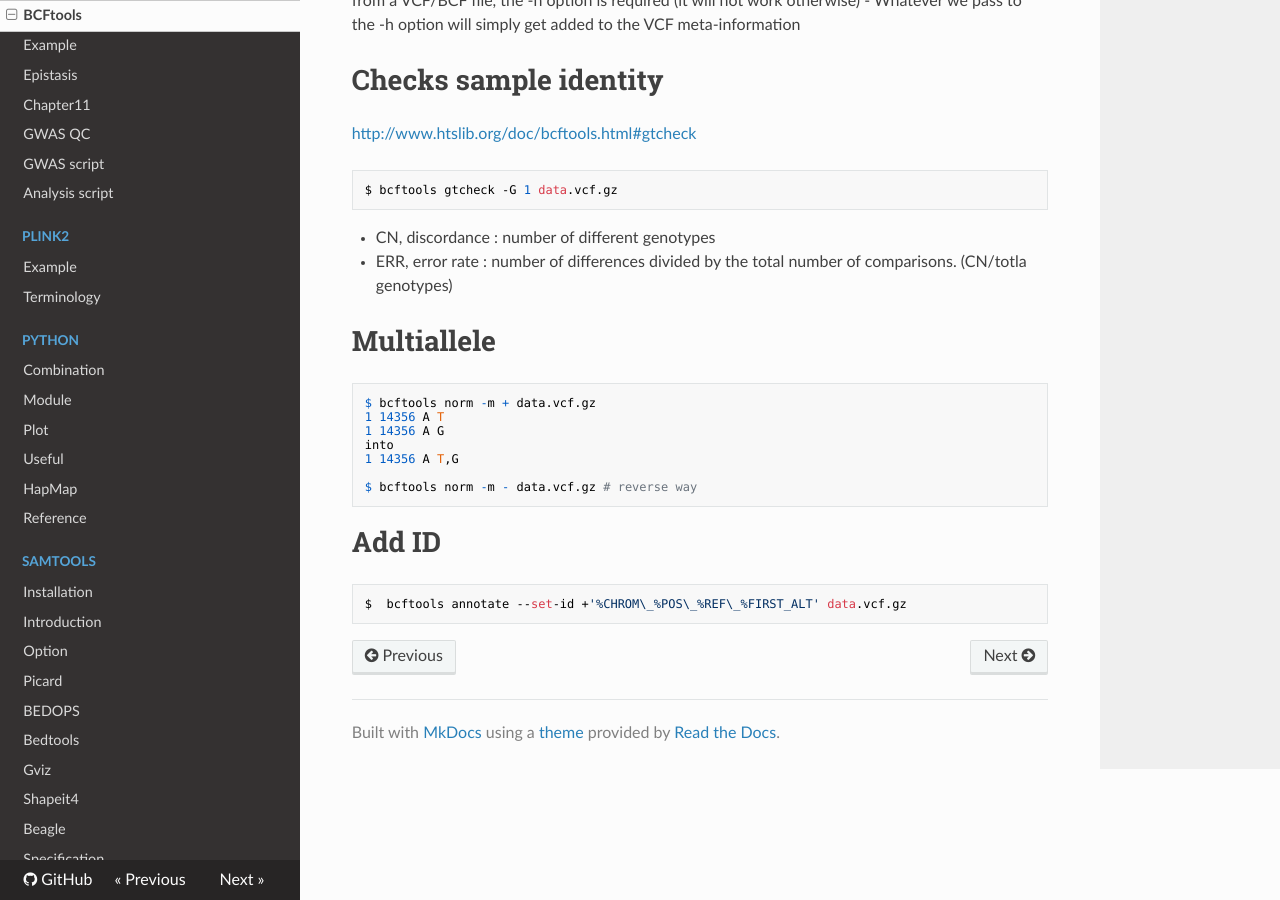
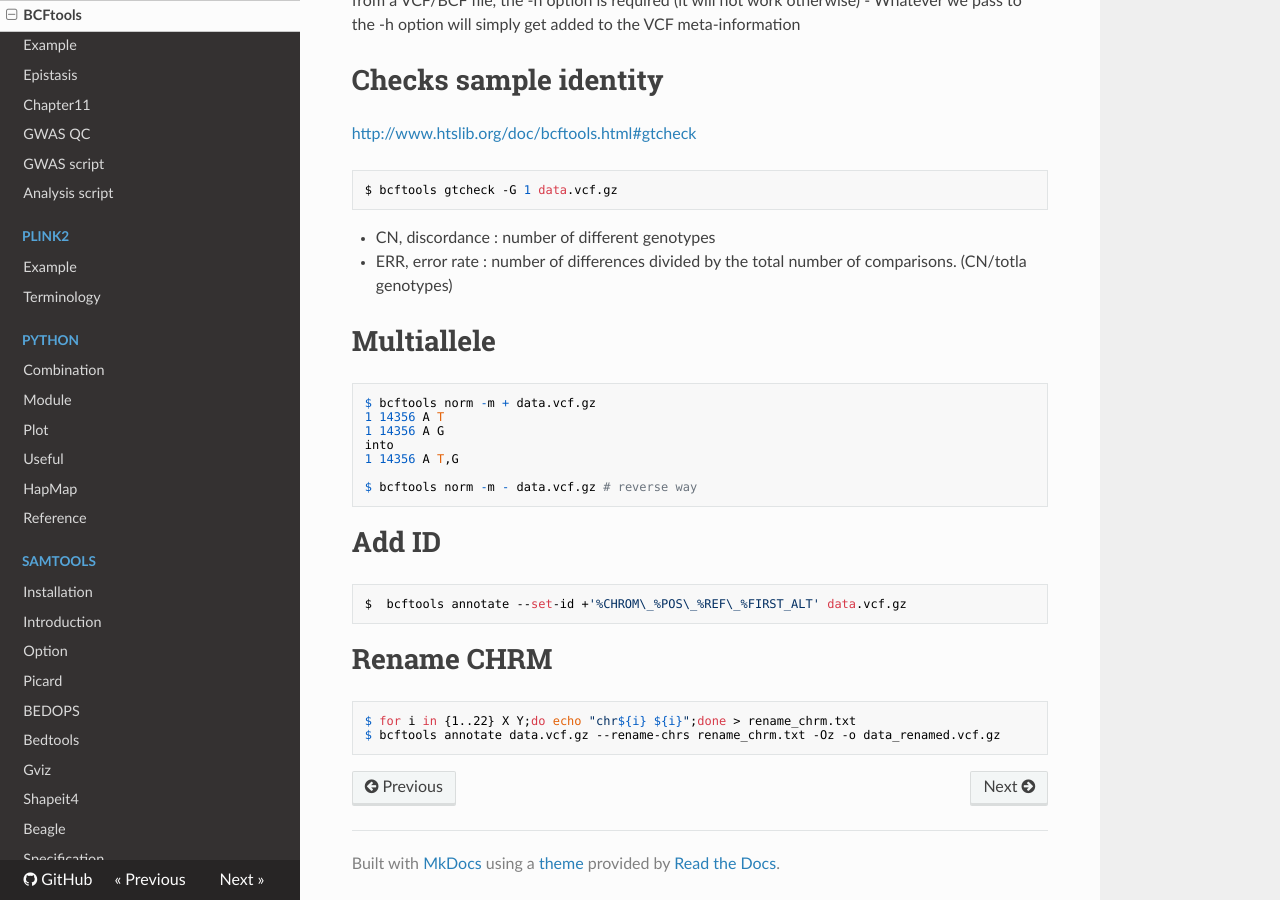
Before and after one commit to WonyoungCho/plink, an MkDocs documentation site: the page built from docs/bcftools_mani.md, in a window 1280 px wide and 900 px high, scrolled down 2906 px. Built offline with MkDocs 1.6.1, drawn with Linux system fonts in a browser that asks for light colours; nearby versions of some CDN libraries; old or Windows-style settings are respelled for this version of MkDocs.

Commit message:
Update bcftools_mani.md

````diff
--- a/docs/bcftools_mani.md
+++ b/docs/bcftools_mani.md
@@ -145,3 +145,9 @@ $ bcftools norm -m - data.vcf.gz # reverse way
 ```
 $  bcftools annotate --set-id +'%CHROM\_%POS\_%REF\_%FIRST_ALT' data.vcf.gz
 ```
+
+# Rename CHRM
+```
+$ for i in {1..22} X Y;do echo "chr${i} ${i}";done > rename_chrm.txt
+$ bcftools annotate data.vcf.gz --rename-chrs rename_chrm.txt -Oz -o data_renamed.vcf.gz
+```
````
